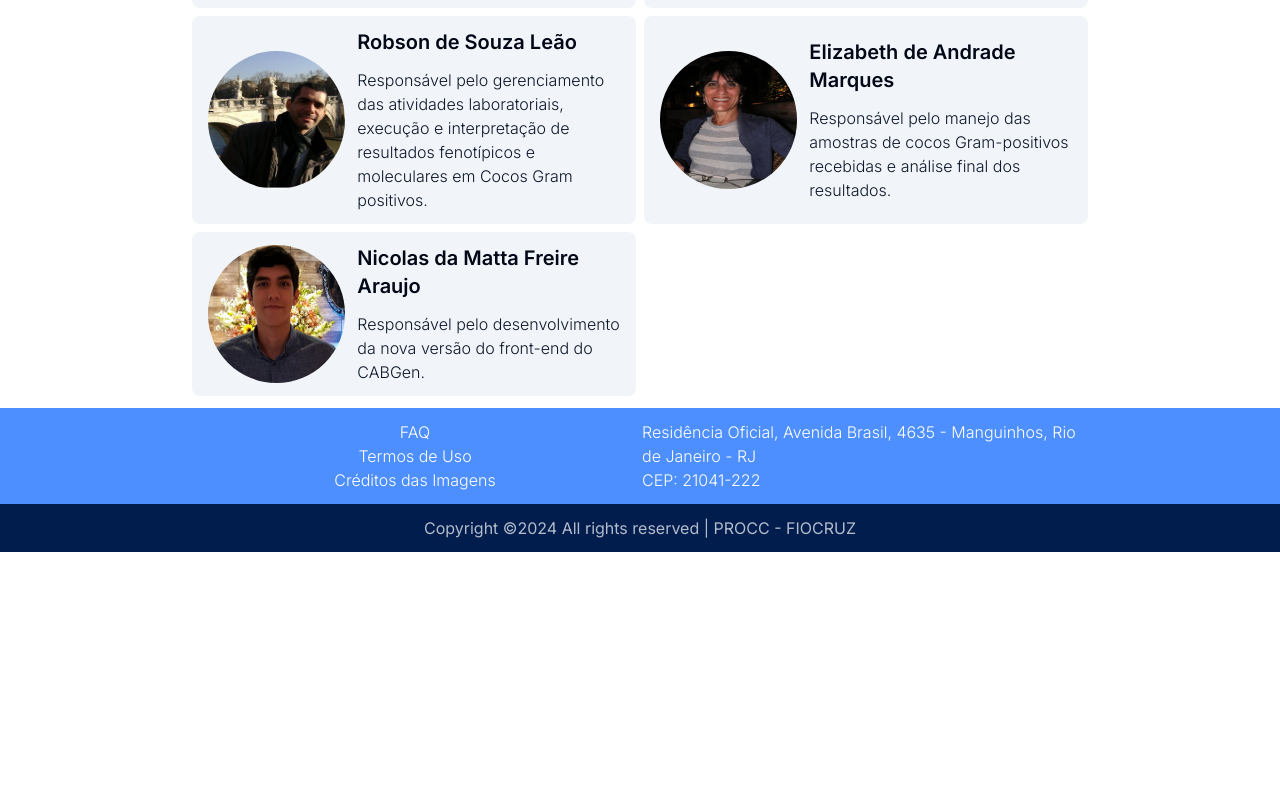
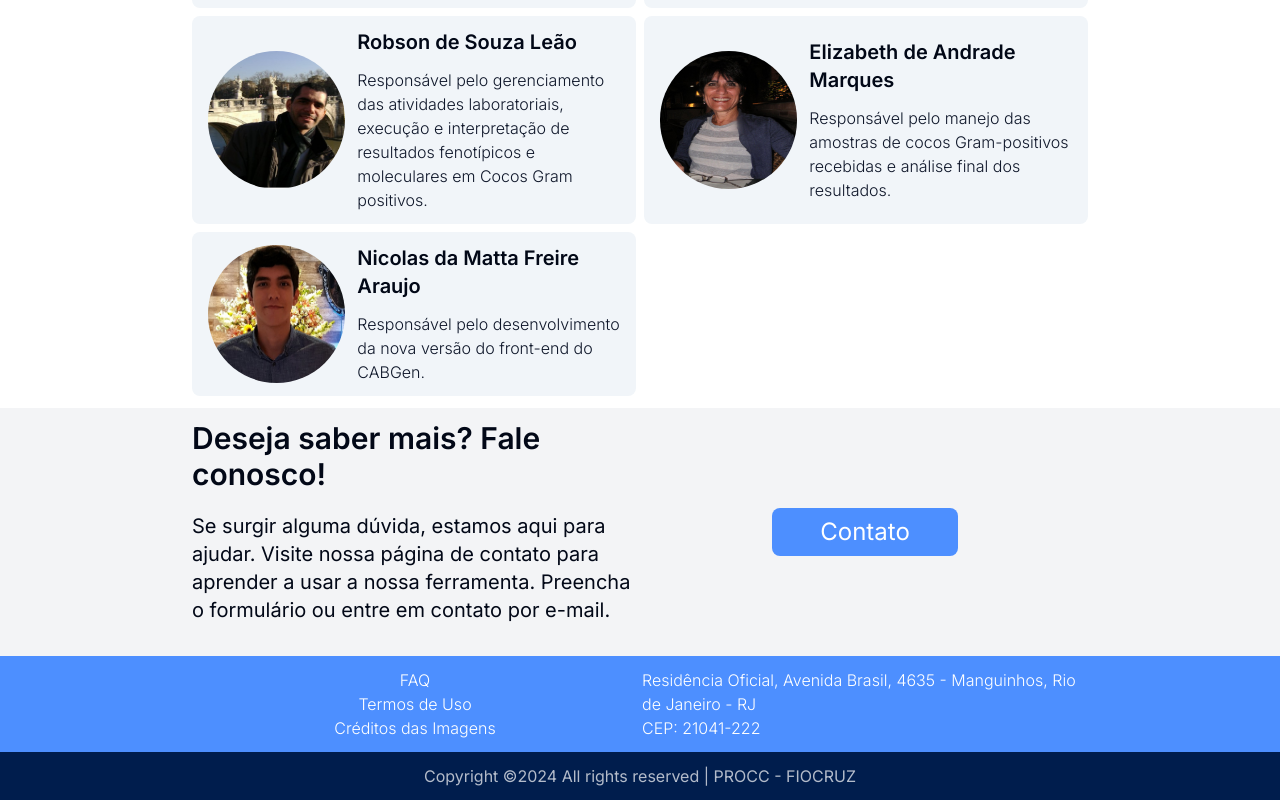
Before and after one commit to CABGenOrg/cabgen_frontend, a Next.js app: page /about in a window 1280 px wide. Shown: the part 3154-3954 px from the top of the page. Before the commit the page ends 3706 px from the top, so only its background shows below. Built offline with nearby package versions, Linux system fonts and the light colour scheme.

Commit message:
Feat: Created AboutContact component.

```diff
--- a/src/app/about/page.tsx
+++ b/src/app/about/page.tsx
@@ -3,6 +3,7 @@ import CabgenMission from "@/components/About/CabgenMission";
 import CabgenPipeline from "@/components/About/CabgenPipeline";
 import CabgenResults from "@/components/About/CabgenResults";
 import Team from "@/components/About/Team";
+import AboutContact from "@/components/About/AboutContact";
 
 const About = () => {
   return (
@@ -11,6 +12,7 @@ const About = () => {
       <CabgenPipeline/>
       <CabgenResults/>
       <Team/>
+      <AboutContact/>
     </>
   );
 };
--- /dev/null
+++ b/src/components/About/AboutContact.tsx
@@ -0,0 +1,39 @@
+import React from "react";
+import {
+  section_btn,
+  section_spacing,
+  section_subtitle,
+  section_text,
+} from "@/styles/tailwind_classes";
+import Section from "../General/Section";
+import Link from "next/link";
+
+const AboutContact = () => {
+  return (
+    <Section id="cabgen-contact" gray>
+      <div className={`grid md:grid-cols-2 grid-cols-1 ${section_spacing}`}>
+        <div className="flex flex-col justify-center items-center">
+          <div className="flex flex-col justify-center items-start">
+            <h2 className={`${section_subtitle} font-semibold`}>
+              Deseja saber mais? Fale conosco!
+            </h2>
+            <p className={section_text}>
+              Se surgir alguma dúvida, estamos aqui para ajudar. Visite nossa
+              página de contato para aprender a usar a nossa ferramenta.
+              Preencha o formulário ou entre em contato por e-mail.
+            </p>
+          </div>
+        </div>
+        <div className="flex justify-center items-center">
+          <Link href="/contact">
+            <button className="bg-cabgen-300 hover:bg-cabgen-500 rounded-lg py-2 sm:px-12 px-8 sm:text-2xl text-lg text-white">
+              Contato
+            </button>
+          </Link>
+        </div>
+      </div>
+    </Section>
+  );
+};
+
+export default AboutContact;
```
